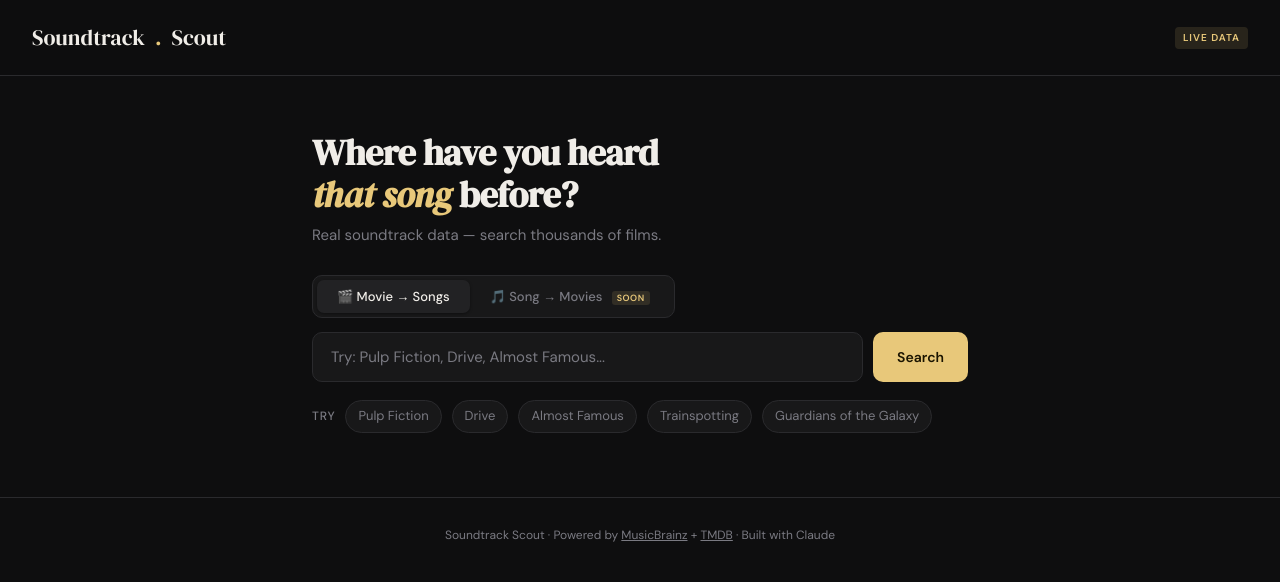
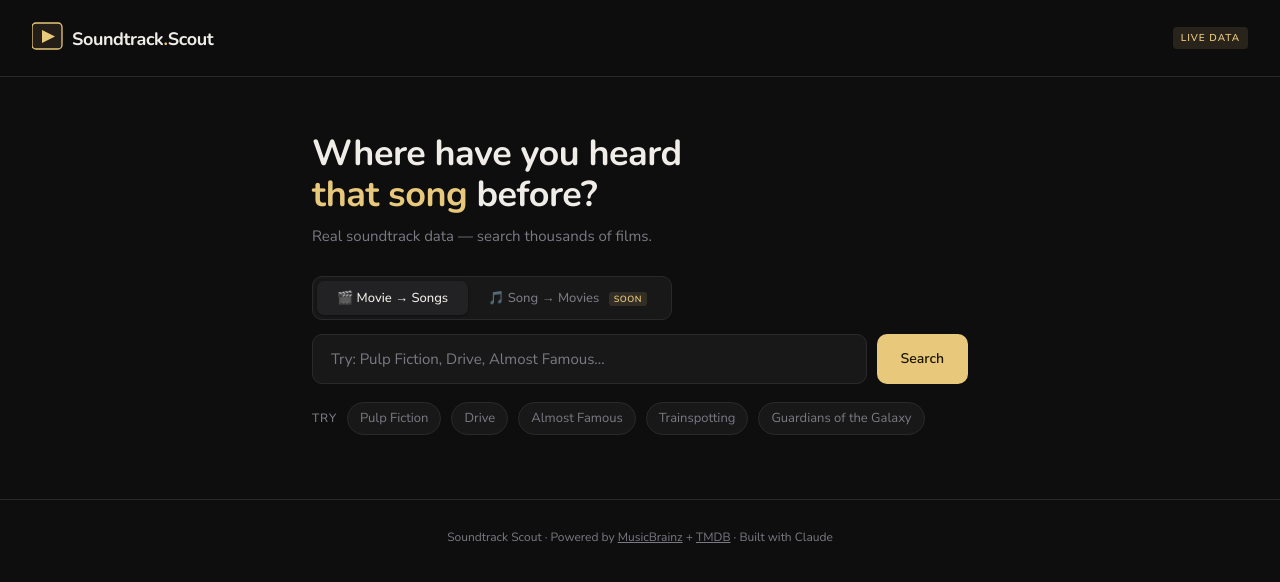
Before and after one commit to ssbuckeye/soundtrack-scout, a website: page public/index.html in a window 1280 px wide. Drawn offline with nearby package versions, Linux system fonts and the light colour scheme.

Commit message:
New logo and Nunito font

```diff
--- a/public/index.html
+++ b/public/index.html
@@ -4,7 +4,7 @@
 <meta charset="UTF-8">
 <meta name="viewport" content="width=device-width, initial-scale=1.0">
 <title>Soundtrack Scout</title>
-<link href="https://fonts.googleapis.com/css2?family=DM+Serif+Display:ital@0;1&family=DM+Sans:wght@300;400;500;600&display=swap" rel="stylesheet">
+<link href="https://fonts.googleapis.com/css2?family=Nunito:wght@300;400;500;600;700&family=Nunito+Sans:wght@300;400;500;600&display=swap" rel="stylesheet">
 <style>
   *, *::before, *::after { box-sizing: border-box; margin: 0; padding: 0; }
   :root {
@@ -12,28 +12,28 @@
     --border: #2a2a2d; --text: #f0ede8; --text-muted: #7a7a82;
     --accent: #e8c87a; --accent-dim: rgba(232,200,122,0.12);
   }
-  body { background: var(--bg); color: var(--text); font-family: 'DM Sans', sans-serif; font-size: 15px; line-height: 1.6; min-height: 100vh; }
+  body { background: var(--bg); color: var(--text); font-family: 'Nunito Sans', sans-serif; font-size: 15px; line-height: 1.6; min-height: 100vh; }
 
   header { padding: 20px 32px; display: flex; align-items: center; justify-content: space-between; border-bottom: 1px solid var(--border); position: sticky; top: 0; background: rgba(14,14,15,0.94); backdrop-filter: blur(12px); z-index: 100; }
-  .logo { font-family: 'DM Serif Display', serif; font-size: 22px; color: var(--text); display: flex; align-items: center; gap: 10px; }
+  .logo { font-family: 'Nunito', sans-serif; font-size: 22px; color: var(--text); display: flex; align-items: center; gap: 10px; }
   .logo-dot { color: var(--accent); }
   .badge { font-size: 10px; font-weight: 600; letter-spacing: 1px; text-transform: uppercase; color: var(--accent); background: var(--accent-dim); padding: 3px 8px; border-radius: 4px; }
 
   .main { max-width: 720px; margin: 0 auto; padding: 56px 32px 24px; }
-  .headline { font-family: 'DM Serif Display', serif; font-size: 36px; line-height: 1.15; margin-bottom: 8px; letter-spacing: -0.5px; }
-  .headline em { color: var(--accent); font-style: italic; }
+  .headline { font-family: 'Nunito', sans-serif; font-size: 36px; line-height: 1.15; margin-bottom: 8px; letter-spacing: -0.5px; }
+  .headline em { color: var(--accent); font-style: normal; font-weight: 700; }
   .sub { color: var(--text-muted); margin-bottom: 28px; }
 
   .tabs { display: flex; background: var(--surface); border: 1px solid var(--border); border-radius: 10px; padding: 4px; width: fit-content; margin-bottom: 14px; }
-  .tab { padding: 8px 20px; border-radius: 7px; cursor: pointer; font-size: 13px; font-weight: 500; color: var(--text-muted); transition: all 0.18s; border: none; background: none; font-family: 'DM Sans', sans-serif; position: relative; }
+  .tab { padding: 8px 20px; border-radius: 7px; cursor: pointer; font-size: 13px; font-weight: 500; color: var(--text-muted); transition: all 0.18s; border: none; background: none; font-family: 'Nunito Sans', sans-serif; position: relative; }
   .tab.active { background: var(--surface2); color: var(--text); box-shadow: 0 1px 3px rgba(0,0,0,0.4); }
   .tab-soon { font-size: 9px; font-weight: 700; letter-spacing: 0.5px; text-transform: uppercase; color: var(--accent); background: var(--accent-dim); padding: 1px 5px; border-radius: 3px; margin-left: 6px; vertical-align: middle; }
 
   .search-row { display: flex; gap: 10px; }
-  .search-input { flex: 1; background: var(--surface); border: 1px solid var(--border); border-radius: 10px; padding: 14px 18px; font-size: 15px; color: var(--text); font-family: 'DM Sans', sans-serif; outline: none; transition: border-color 0.18s; }
+  .search-input { flex: 1; background: var(--surface); border: 1px solid var(--border); border-radius: 10px; padding: 14px 18px; font-size: 15px; color: var(--text); font-family: 'Nunito Sans', sans-serif; outline: none; transition: border-color 0.18s; }
   .search-input:focus { border-color: var(--accent); }
   .search-input::placeholder { color: var(--text-muted); }
-  .search-btn { background: var(--accent); color: #1a1400; border: none; border-radius: 10px; padding: 14px 24px; font-size: 14px; font-weight: 600; cursor: pointer; font-family: 'DM Sans', sans-serif; transition: opacity 0.18s; white-space: nowrap; }
+  .search-btn { background: var(--accent); color: #1a1400; border: none; border-radius: 10px; padding: 14px 24px; font-size: 14px; font-weight: 600; cursor: pointer; font-family: 'Nunito Sans', sans-serif; transition: opacity 0.18s; white-space: nowrap; }
   .search-btn:hover { opacity: 0.88; }
   .search-btn:disabled { opacity: 0.5; cursor: not-allowed; }
 
@@ -44,7 +44,7 @@
 
   .results { max-width: 860px; margin: 0 auto; padding: 0 32px 80px; }
   .results-header { display: flex; align-items: baseline; justify-content: space-between; margin-bottom: 20px; padding-bottom: 14px; border-bottom: 1px solid var(--border); }
-  .results-title { font-family: 'DM Serif Display', serif; font-size: 22px; }
+  .results-title { font-family: 'Nunito', sans-serif; font-size: 22px; }
   .results-title span { color: var(--accent); }
   .results-count { font-size: 13px; color: var(--text-muted); }
 
@@ -59,11 +59,11 @@
   .movie-list-arrow { color: var(--accent); font-size: 20px; }
 
   /* Soundtrack view */
-  .back-btn { font-size: 13px; color: var(--accent); cursor: pointer; background: none; border: none; font-family: 'DM Sans', sans-serif; padding: 0; margin-bottom: 16px; display: inline-flex; align-items: center; gap: 6px; }
+  .back-btn { font-size: 13px; color: var(--accent); cursor: pointer; background: none; border: none; font-family: 'Nunito Sans', sans-serif; padding: 0; margin-bottom: 16px; display: inline-flex; align-items: center; gap: 6px; }
   .soundtrack-header { display: grid; grid-template-columns: 120px 1fr; gap: 20px; background: var(--surface); border: 1px solid var(--border); border-radius: 12px; padding: 20px; margin-bottom: 4px; }
   .soundtrack-poster { width: 120px; height: 178px; border-radius: 8px; background: var(--surface2); flex-shrink: 0; overflow: hidden; display: flex; align-items: center; justify-content: center; font-size: 40px; }
   .soundtrack-poster img { width: 100%; height: 100%; object-fit: cover; }
-  .soundtrack-title { font-family: 'DM Serif Display', serif; font-size: 24px; margin-bottom: 4px; }
+  .soundtrack-title { font-family: 'Nunito', sans-serif; font-size: 24px; margin-bottom: 4px; }
   .soundtrack-meta { font-size: 13px; color: var(--text-muted); margin-bottom: 4px; }
   .soundtrack-overview { font-size: 13px; color: var(--text-muted); margin-top: 10px; line-height: 1.6; display: -webkit-box; -webkit-line-clamp: 3; -webkit-box-orient: vertical; overflow: hidden; }
 
@@ -85,13 +85,13 @@
   @keyframes spin { to { transform: rotate(360deg); } }
   .empty { text-align: center; padding: 60px 32px; color: var(--text-muted); }
   .empty-icon { font-size: 44px; margin-bottom: 14px; }
-  .empty h3 { font-family: 'DM Serif Display', serif; font-size: 20px; color: var(--text); margin-bottom: 8px; }
+  .empty h3 { font-family: 'Nunito', sans-serif; font-size: 20px; color: var(--text); margin-bottom: 8px; }
   .notice { font-size: 12px; color: var(--text-muted); text-align: center; margin-top: 12px; padding: 10px; background: var(--surface); border-radius: 8px; border: 1px solid var(--border); }
 
   /* Coming soon */
   .coming-soon { text-align: center; padding: 64px 32px; max-width: 480px; margin: 0 auto; }
   .coming-soon-icon { font-size: 52px; margin-bottom: 20px; }
-  .coming-soon h2 { font-family: 'DM Serif Display', serif; font-size: 26px; margin-bottom: 12px; line-height: 1.2; }
+  .coming-soon h2 { font-family: 'Nunito', sans-serif; font-size: 26px; margin-bottom: 12px; line-height: 1.2; }
   .coming-soon p { color: var(--text-muted); margin-bottom: 24px; line-height: 1.7; }
   .feature-list { background: var(--surface); border: 1px solid var(--border); border-radius: 12px; padding: 20px 24px; text-align: left; margin-bottom: 24px; }
   .feature-list-label { font-size: 11px; font-weight: 600; text-transform: uppercase; letter-spacing: 0.8px; color: var(--text-muted); margin-bottom: 12px; }
@@ -115,7 +115,13 @@
 <body>
 
 <header>
-  <div class="logo">Soundtrack<span class="logo-dot">.</span>Scout</div>
+  <div class="logo">
+    <svg width="200" height="36" viewBox="0 0 200 36" fill="none" xmlns="http://www.w3.org/2000/svg">
+      <rect x="0" y="3" width="30" height="26" rx="4" fill="#e8c87a" fill-opacity="0.1" stroke="#e8c87a" stroke-width="1.3"/>
+      <polygon points="10,10 10,23 23,16.5" fill="#e8c87a"/>
+      <text x="40" y="25" font-family="Nunito, sans-serif" font-weight="700" font-size="18" letter-spacing="-0.4" fill="#f0ede8">Soundtrack<tspan fill="#e8c87a">.</tspan>Scout</text>
+    </svg>
+  </div>
   <span class="badge">Live Data</span>
 </header>
 
```
